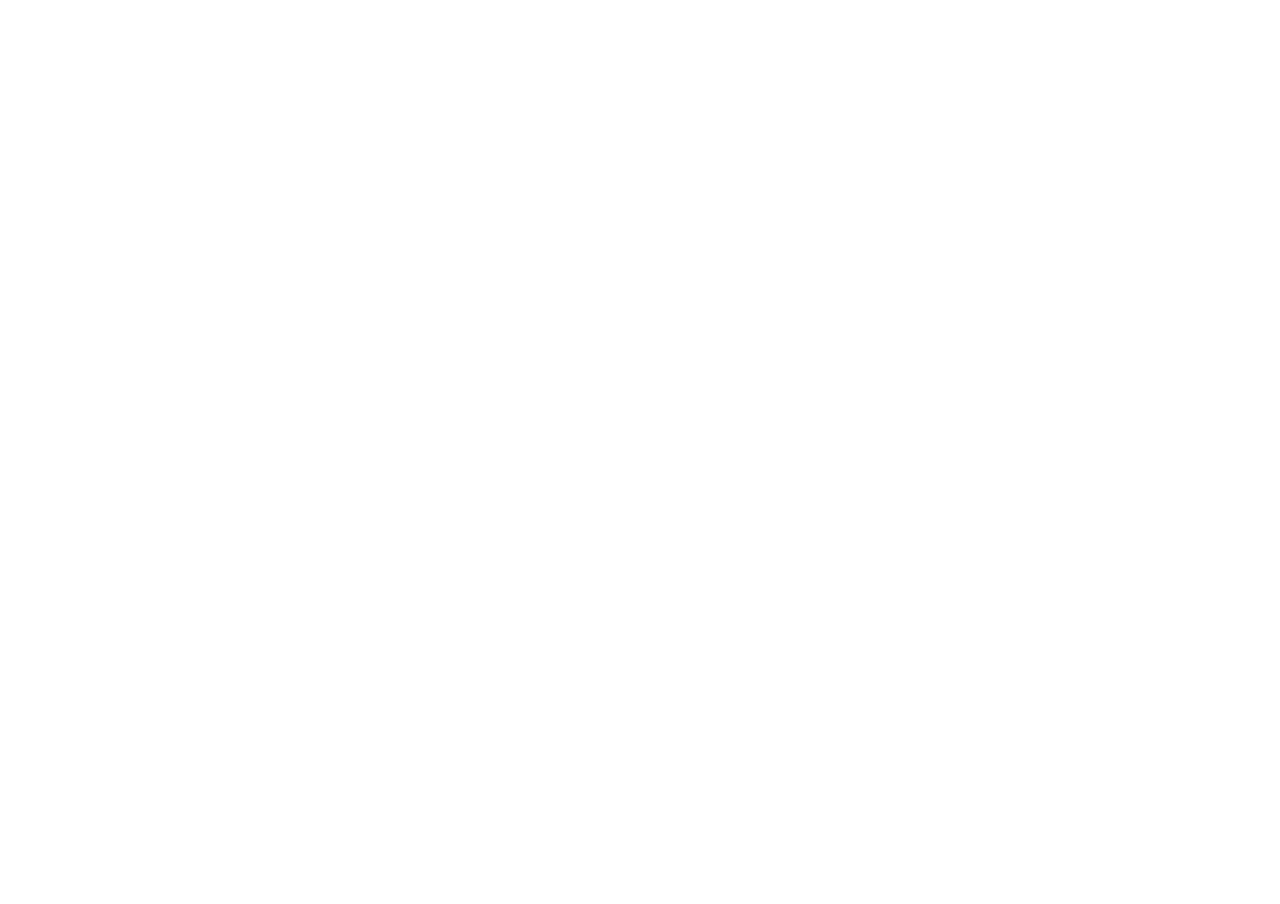
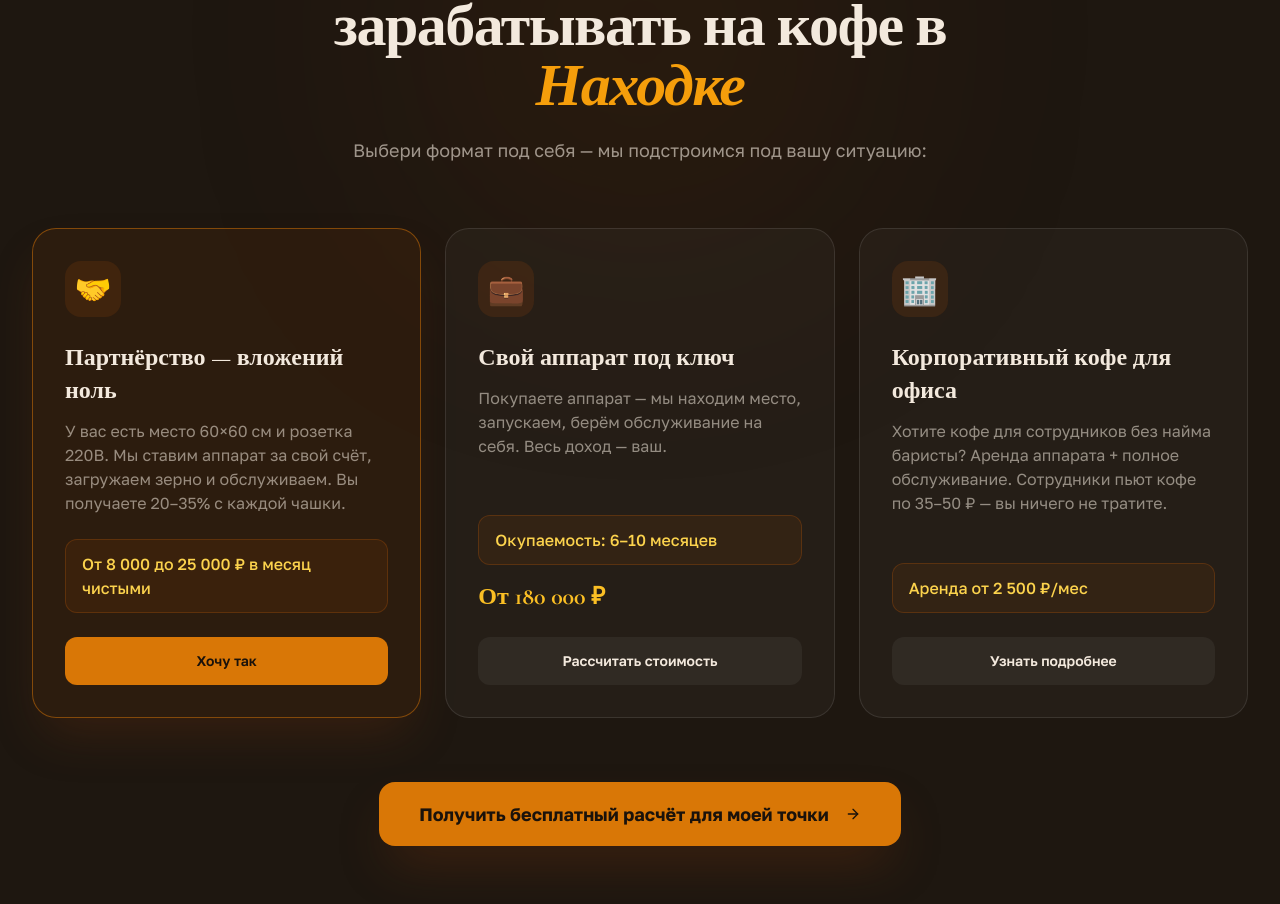
Before and after one commit to pr-poehali-dev/vending-site-creation, a React (Vite) app: page / in a window 1280 px wide. Shown: the part 1710-2614 px from the top of the page. Before the commit the page ends 1549 px from the top, so only its background shows below. Built offline with nearby package versions, Linux system fonts and the light colour scheme.

Commit message:
feat: add AIDA offer block with three coffee monetization options

```diff
--- a/src/pages/Index.tsx
+++ b/src/pages/Index.tsx
@@ -123,6 +123,97 @@ const Index = () => {
           </p>
         </div>
       </section>
+
+      {/* БЛОК 3 — РЕШЕНИЕ + ОФФЕР */}
+      <section className="relative overflow-hidden border-t border-white/5 bg-white/[0.02] py-24">
+        <div className="absolute left-1/2 top-0 h-96 w-96 -translate-x-1/2 rounded-full bg-amber-800/20 blur-[140px] animate-glow" />
+        <div className="container relative">
+          <div className="mx-auto max-w-2xl text-center">
+            <h2 className="font-display text-5xl font-bold tracking-tight sm:text-6xl">
+              Три способа зарабатывать на кофе в{' '}
+              <span className="italic text-amber-500">Находке</span>
+            </h2>
+            <p className="mt-5 text-lg text-[#f3e9dd]/60">
+              Выбери формат под себя — мы подстроимся под вашу ситуацию:
+            </p>
+          </div>
+
+          <div className="mt-16 grid items-stretch gap-6 lg:grid-cols-3">
+            {[
+              {
+                emoji: '🤝',
+                title: 'Партнёрство — вложений ноль',
+                text: 'У вас есть место 60×60 см и розетка 220В. Мы ставим аппарат за свой счёт, загружаем зерно и обслуживаем. Вы получаете 20–35% с каждой чашки.',
+                highlight: 'От 8 000 до 25 000 ₽ в месяц чистыми',
+                price: '',
+                cta: 'Хочу так',
+                featured: true,
+              },
+              {
+                emoji: '💼',
+                title: 'Свой аппарат под ключ',
+                text: 'Покупаете аппарат — мы находим место, запускаем, берём обслуживание на себя. Весь доход — ваш.',
+                highlight: 'Окупаемость: 6–10 месяцев',
+                price: 'От 180 000 ₽',
+                cta: 'Рассчитать стоимость',
+                featured: false,
+              },
+              {
+                emoji: '🏢',
+                title: 'Корпоративный кофе для офиса',
+                text: 'Хотите кофе для сотрудников без найма баристы? Аренда аппарата + полное обслуживание. Сотрудники пьют кофе по 35–50 ₽ — вы ничего не тратите.',
+                highlight: 'Аренда от 2 500 ₽/мес',
+                price: '',
+                cta: 'Узнать подробнее',
+                featured: false,
+              },
+            ].map((c, i) => (
+              <div
+                key={i}
+                className={`flex flex-col rounded-3xl border p-8 transition-all ${
+                  c.featured
+                    ? 'border-amber-600/50 bg-amber-700/10 shadow-2xl shadow-amber-900/30'
+                    : 'border-white/10 bg-white/[0.03] hover:border-amber-700/40 hover:bg-white/[0.05]'
+                }`}
+              >
+                <div className="flex h-14 w-14 items-center justify-center rounded-2xl bg-amber-700/15 text-3xl">
+                  {c.emoji}
+                </div>
+                <h3 className="mt-6 font-display text-2xl font-semibold leading-snug">{c.title}</h3>
+                <p className="mt-3 flex-grow text-[#f3e9dd]/55">{c.text}</p>
+
+                <div className="mt-6 rounded-xl border border-amber-700/30 bg-amber-700/10 px-4 py-3 font-medium text-amber-300">
+                  {c.highlight}
+                </div>
+
+                {c.price && (
+                  <div className="mt-4 font-display text-2xl font-bold text-amber-400">{c.price}</div>
+                )}
+
+                <Button
+                  className={`mt-6 h-12 w-full rounded-xl font-semibold ${
+                    c.featured
+                      ? 'bg-amber-600 text-[#1a120b] hover:bg-amber-500'
+                      : 'bg-white/5 text-[#f3e9dd] hover:bg-white/10'
+                  }`}
+                >
+                  {c.cta}
+                </Button>
+              </div>
+            ))}
+          </div>
+
+          <div className="mt-16 text-center">
+            <Button
+              size="lg"
+              className="h-16 rounded-2xl bg-amber-600 px-10 text-lg font-bold text-[#1a120b] shadow-2xl shadow-amber-900/40 transition-transform hover:scale-105 hover:bg-amber-500"
+            >
+              Получить бесплатный расчёт для моей точки
+              <Icon name="ArrowRight" size={22} className="ml-2" />
+            </Button>
+          </div>
+        </div>
+      </section>
     </div>
   );
 };
```
